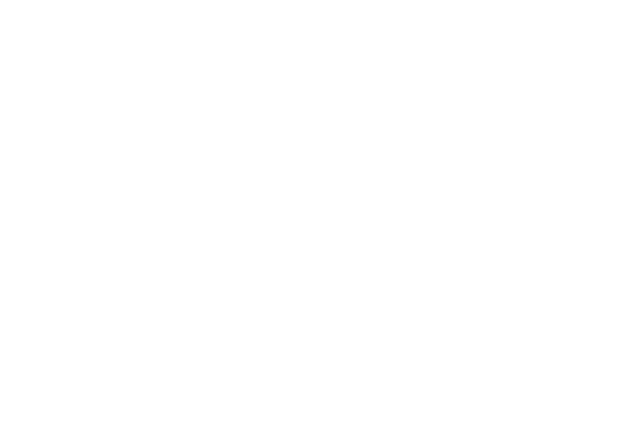
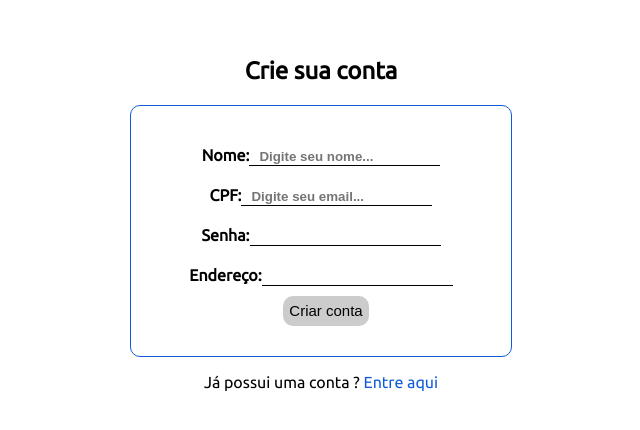
Before and after one commit to JaoConquista/PROJETO-INTER, a React (Vite) app: page /create-account in a window 1280 px wide. Before the commit this address had no page. Shown: the part 178-608 px from the top of the page, without its empty margins (319-959 px from the left). Built offline with nearby package versions, Linux system fonts and the light colour scheme.

Commit message:
Banco de dados (cliente) funcionando

```diff
--- a/src/App.tsx
+++ b/src/App.tsx
@@ -10,8 +10,7 @@
 import InterfaceEstoque from './components/InterfaceEstoque';
 //importando o React Router
 import {BrowserRouter, Routes, Route} from 'react-router-dom'
-//CSS
-import './App.css'
+
 
 
 function App() {
@@ -21,7 +20,7 @@
 
       <BrowserRouter>
         <Routes>
-          <Route path='/' element={<FormCreateAccount/>}/>
+          <Route path='/create-account' element={<FormCreateAccount/>}/>
           <Route path='/login' element={<FormLogIn/>}/>
           <Route path='/principal' element={<Interface/>}/>
           <Route path='/produtos' element={<InterfaceProdutos/>}/>
--- a/src/components/FormCreateAccount.tsx
+++ b/src/components/FormCreateAccount.tsx
@@ -1,58 +1,63 @@
 import React, { useEffect, useState } from 'react'
 //Requisições HTTP com axios
 import axios from 'axios';
-//Biblioteca de notificações
-import {ToastContainer, toast} from 'react-toastify';
-import 'react-toastify/dist/ReactToastify.css'
+//Biblioteca de notificaçõe
 //CSS
 import styles from '../ModuleCss/Form.module.css'
 //Importações de componentes
 import FormLogIn from './FormLogIn';
 //Link de direcionamento para outra página pelo reat router
 import { Link } from 'react-router-dom'
-import { useNavigate} from "react-router-dom";
+import { useNavigate } from "react-router-dom";
+import { errorNotify, successNotify } from '../utils/toast';
+import { createAccount } from '../services/AccountService';
+import { Account } from '../interfaces/Account';
+
+
 
 const FormCreateAccount = () => {
-//Notificação de sucesso
-const successNotify = () => toast.success('Sucesso ! fazendo login...');
   //Navegação entre as rotas usando o hook useNavigate
   const navigate = useNavigate()
 
   //Estado que armazena dados do cliente para eferuar o cadastro
-const [formValues,setFormValues] = useState({
-    nome : '',
-    cpf :  '',
-    pwd : ''
+  const [formValues, setFormValues] = useState<Account>({
+    nome: '',
+    cpf: '',
+    pwd: '',
+    endereco: ''
   })
-const [redirect,setRedirect] = useState(false)
-//Funções
 
   // handleInputChange =  altera o valor usuario, email e senha ao preencher o formulário
   function handleInputChange(e: React.ChangeEvent<HTMLInputElement>) {
     const { name, value } = e.target;
     setFormValues({ ...formValues, [name]: value });
   }
+
   // handleSubmit = lida com a submissão do formlário
   const handleSubmit = async (e: React.FormEvent<HTMLFormElement>) => {
     e.preventDefault()
 
-
     console.log(formValues)
 
     setFormValues({
-    nome : '',
-    cpf :  '',
-    pwd : ''
+      nome: '',
+      cpf: '',
+      pwd: '',
+      endereco: '',
     })
+    try {
+      const response = await createAccount(formValues)
+      successNotify()
+      setTimeout(() => { navigate('/login') }, 2500)
 
-  successNotify()
-  //mudando de rota automaticamente
-  setTimeout( () => {navigate('/login')},2000)
+    } catch (error) {
+      errorNotify()
     }
+  }
+
 
     return (
       <div className={styles['create-account']}>
-    <ToastContainer/>
         <h2>Crie sua conta</h2>
         <form
           onSubmit={handleSubmit}
@@ -61,7 +66,7 @@
             Nome:
             <input
               type="text"
-            name='nome'
+              name="nome"
               required
               value={formValues.nome}
               placeholder='Digite seu nome...'
@@ -73,20 +78,29 @@
             CPF:
             <input
               type="text"
-            name='cpf'
+              name="cpf"
               required
               value={formValues.cpf}
               placeholder='Digite seu email...'
-            onChange={handleInputChange}/>
+              onChange={handleInputChange} />
           </label>
           <label>
             Senha:
             <input
               type="password"
-            name='pwd'
+              name="pwd"
               required
               value={formValues.pwd}
-            onChange={handleInputChange}/>
+              onChange={handleInputChange} />
+          </label>
+          <label>
+            Endereço:
+            <input
+              type="text"
+              name="endereco"
+              required
+              value={formValues.endereco}
+              onChange={handleInputChange} />
           </label>
           <button className={styles['form-btn']} type='submit'>Criar conta</button>
         </form>
--- a/src/components/FormLogIn.tsx
+++ b/src/components/FormLogIn.tsx
@@ -38,7 +38,7 @@
         </label>
         <button className={styles['form-btn']} type='submit'>Entrar</button>
     </form>
-    <p>Não possui uma conta ? <Link to='/'>Crie aqui !</Link></p>
+    <p>Não possui uma conta ? <Link to='/create-account'>Crie aqui !</Link></p>
     </div>
   )
 }
--- /dev/null
+++ b/src/interfaces/Account.ts
@@ -0,0 +1,6 @@
+export interface Account {
+    nome: string;
+    cpf: string;
+    pwd: string;
+    endereco: string;
+}
--- /dev/null
+++ b/src/services/AccountService.ts
@@ -0,0 +1,16 @@
+import axios from "axios";
+import { Account } from "../interfaces/Account";
+
+
+const urlCliente = 'http://127.0.0.1:5000/cadas_cliente'
+
+export function createAccount(account: Account): Promise<any> {
+    return axios.post(urlCliente, {
+
+        nome: account.nome,
+        cpf: account.cpf,
+        pwd: account.pwd,
+        endereco: account.endereco
+
+    })
+}
--- /dev/null
+++ b/src/utils/toast.ts
@@ -0,0 +1,4 @@
+import {ToastContainer, toast} from 'react-toastify';
+//Notificação de sucesso
+export const successNotify = () => toast.success('Sucesso ! fazendo login...');
+export const errorNotify = () => toast.error("Não deu certo :(")
```
Also changed, not shown: src/App.css (deleted), 2 other files (tests, documents, lock files or other folders). Lines whose indentation alone changed are shown as unchanged.
